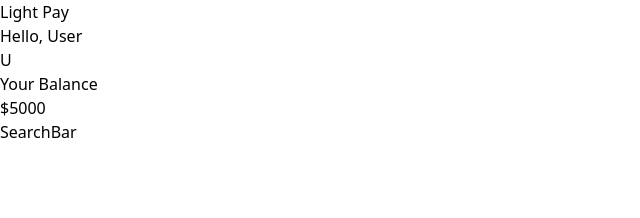
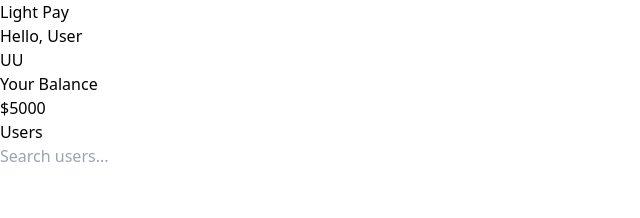
Before and after one commit to hiteshsharma-gh/Lpay, a React (Vite) app in the folder frontend/: page /dashboard in a window 1280 px wide. Shown: the top 218 px of the page, without its empty margins (0-640 px from the left). Built offline with nearby package versions, Linux system fonts and the light colour scheme.

Commit message:
ui for searchBar component

```diff
--- a/frontend/src/components/Balance.jsx
+++ b/frontend/src/components/Balance.jsx
@@ -1,6 +1,6 @@
 function Balance(props) {
   return (
-    <div className='w-full h-fit flex justify-start items-start gap-5 p-10 py-6 border-gray-100 border-b-1 '>
+    <div className='w-full h-fit flex justify-start items-start gap-5 px-10 py-6 border-gray-100 border-b-1 '>
       <h2 className='font-bold text-2xl'>Your Balance</h2>
       <p className='font-medium text-2xl'>${props.balance}</p>
     </div>
--- a/frontend/src/components/Dashboard.jsx
+++ b/frontend/src/components/Dashboard.jsx
@@ -5,7 +5,7 @@ import SearchBar from "./SearchBar"
 function Dashboard() {
   return (
     <div>
-      <Navbar heading='Light Pay' firstName='User' greating='Hello, User' />
+      <Navbar heading='Light Pay' firstName='User' lastName='User' greating='Hello, User' />
       <Balance balance='5000' />
       <SearchBar />
     </div>
--- a/frontend/src/components/Navbar.jsx
+++ b/frontend/src/components/Navbar.jsx
@@ -1,8 +1,8 @@
 function Navbar(props) {
-  const logo = props.firstName[0];
+  const logo = (props.lastName ? props.firstName[0] + props.lastName[0] : props.firstName[0]);
 
   return (
-    <header className='sticky top-0 z-50 bg-white w-screen h-fit flex justify-between border-gray-100 border-b px-10 py-6'>
+    <header className='sticky top-0 z-50 bg-white w-screen h-fit flex justify-between border-gray-300 border-b px-10 py-6'>
       <h1 className='font-bold text-4xl '>{props.heading}</h1>
       <div className='flex gap-3 justify-center items-center'>
         <h3 className='font-medium text-lg'>{props.greating}</h3>
--- a/frontend/src/components/SearchBar.jsx
+++ b/frontend/src/components/SearchBar.jsx
@@ -1,6 +1,19 @@
+import { useRecoilState } from "recoil"
+import searchUserAtom from "../atoms/searchUser.atom"
+
 function SearchBar() {
+  const [searchUser, setSearchUser] = useRecoilState(searchUserAtom)
+
+  function onChange(e) {
+    const value = e.target.value
+    setSearchUser(value)
+  }
+
   return (
-    <div>SearchBar</div>
+    <div className='w-full h-fit flex justify-center items-start gap-4 flex-col px-10'>
+      <h2 className='font-bold text-2xl'>Users</h2>
+      <input className='w-full h-10 px-3 border border-zinc-400 rounded-md' name='searchUser' onChange={onChange} placeholder='Search users...' value={searchUser}></input>
+    </div>
   )
 }
 
```
